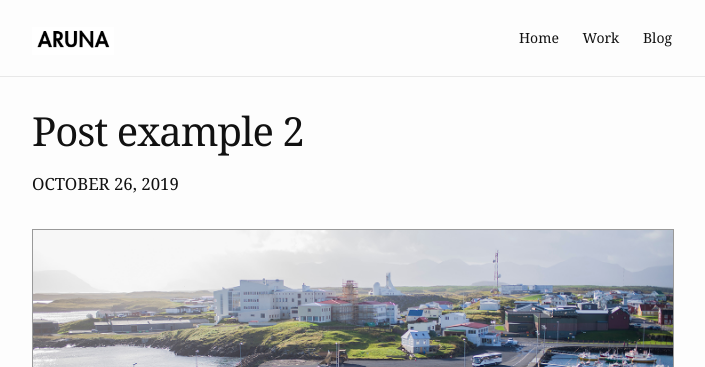
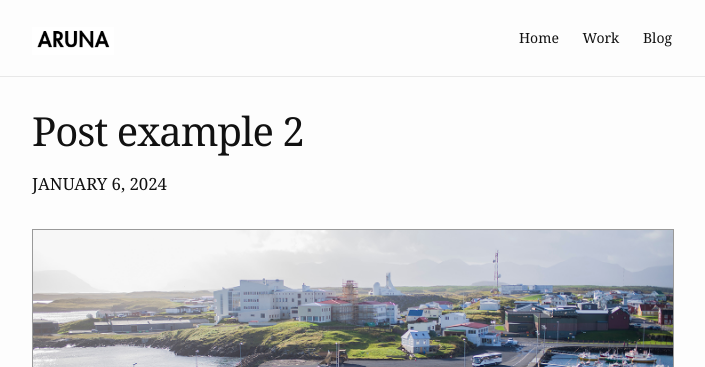
Before and after one commit to Aruna12/arunaarumugam, a Jekyll site: the page built from _posts/2024-01-06-example-of-blog-post.md, in a window 1280 px wide. Shown: the top 367 px of the page, without its empty margins (288-993 px from the left). Built offline with Jekyll 4.4.1, drawn with Linux system fonts in a browser that asks for light colours.

Commit message:
Update 2024-01-06-example-of-blog-post.md

```diff
--- a/_posts/2024-01-06-example-of-blog-post.md
+++ b/_posts/2024-01-06-example-of-blog-post.md
@@ -1,7 +1,7 @@
 ---
 layout: post
 title:  "Post example 2"
-date:   2019-10-26 10:00:40
+date:   2024-01-06 10:00:40
 blurb: "A look at an example post using Bay Jekyll theme."
 og_image: /assets/img/content/post-example/Banner.jpg
 ---
```
